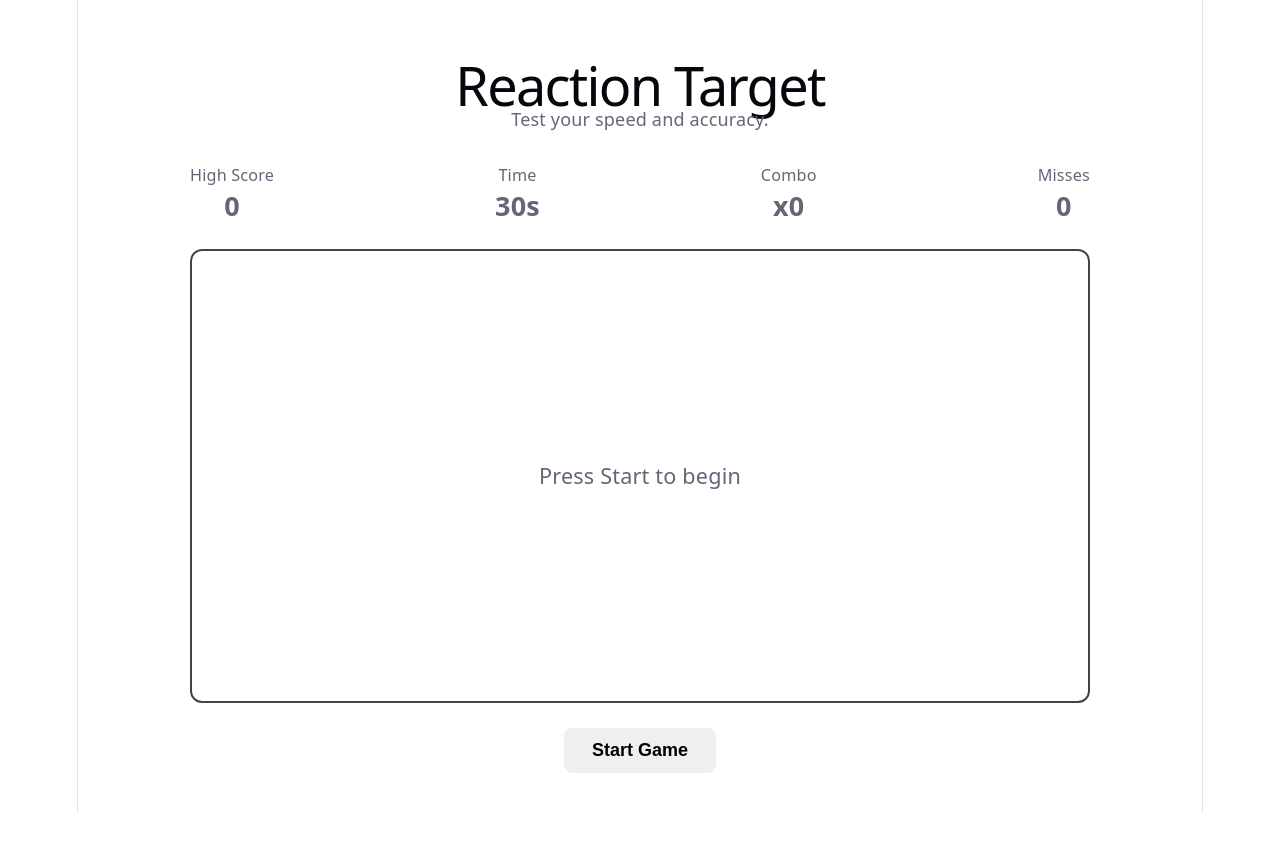
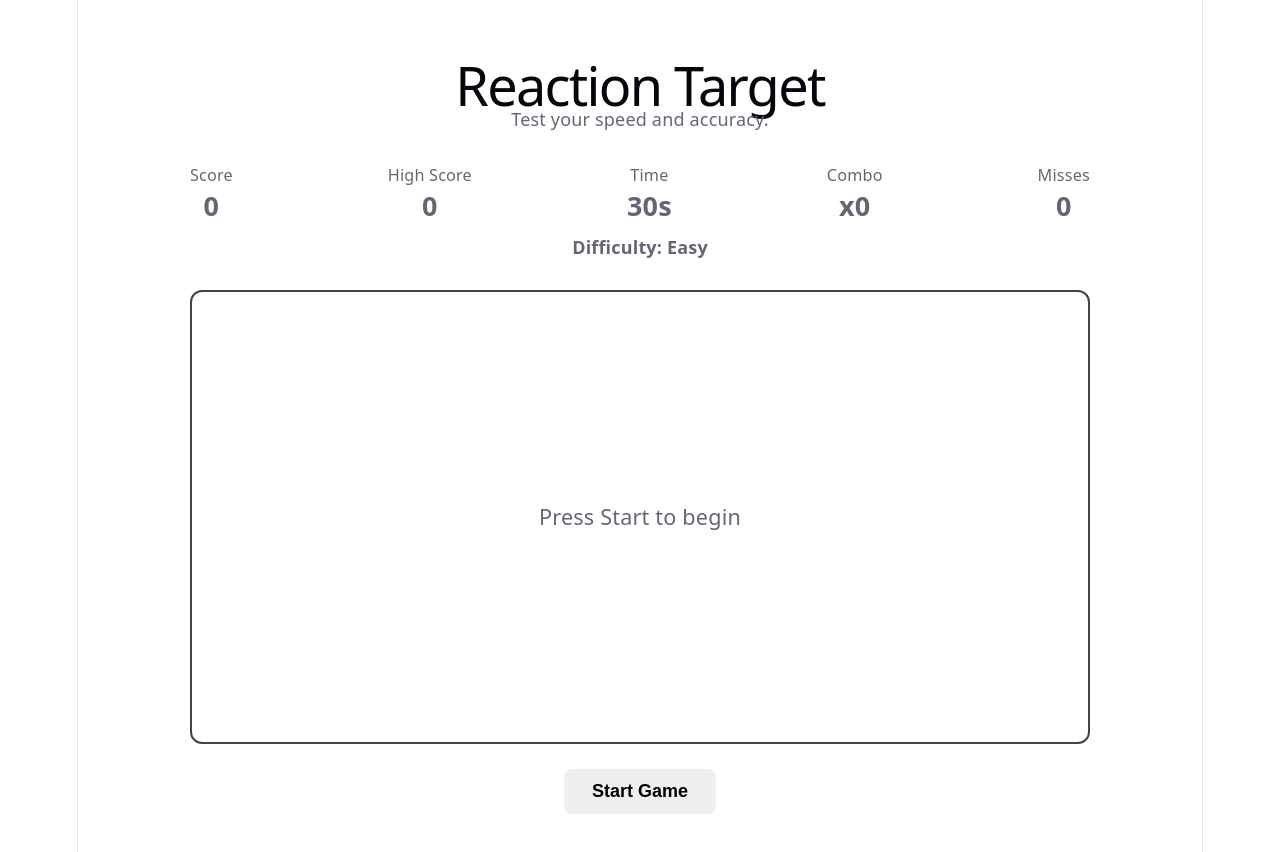
Before and after one commit to Soni-KR/target-game, a React (Vite) app: page / in a window 1280 px wide. Before the commit the page ends 813 px from the top, so only its background shows below. Built offline with nearby package versions, Linux system fonts and the light colour scheme.

Commit message:
bug fixes

```diff
--- a/src/components/ReactionGame.jsx
+++ b/src/components/ReactionGame.jsx
@@ -175,10 +175,14 @@ useEffect(() => {
 
       <section className="stats">
 <div className="stat">
+  <span className="stat-label">Score</span>
+  <span className="stat-value">{score}</span>
+</div>
+
+<div className="stat">
   <span className="stat-label">High Score</span>
   <span className="stat-value">{highScore}</span>
 </div>
-
         <div className="stat">
           <span className="stat-label">Time</span>
           <span className="stat-value">{timeLeft}s</span>
@@ -194,7 +198,9 @@ useEffect(() => {
           <span className="stat-value">{misses}</span>
         </div>
       </section>
-
+        <p className="difficulty">
+  Difficulty: {difficulty}
+</p>
       <section
         className="game-board"
         onClick={handleBoardClick}
--- a/src/styles/reaction-game.css
+++ b/src/styles/reaction-game.css
@@ -99,7 +99,7 @@ transition:
 }
 .game-over {
   text-align: center;
-  <p>High Score: {highScore}</p>
+
 }
 
 .game-over h2 {
@@ -113,3 +113,8 @@ transition:
 .game-board {
   cursor: crosshair;
 }
+.difficulty {
+  text-align: center;
+  margin-top: 15px;
+  font-weight: bold;
+}
```
